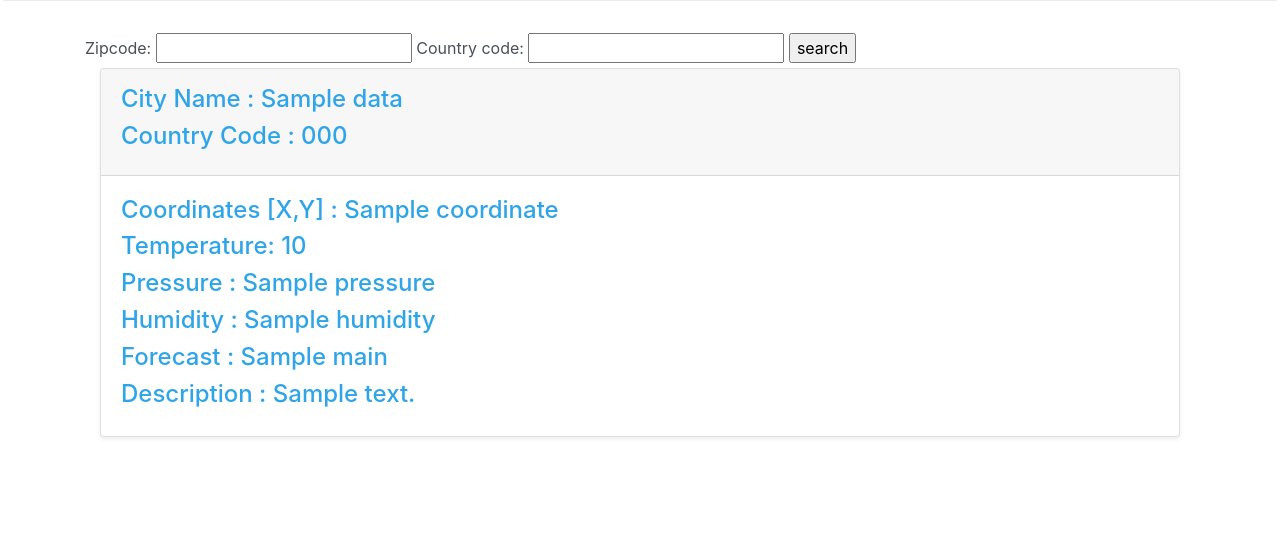
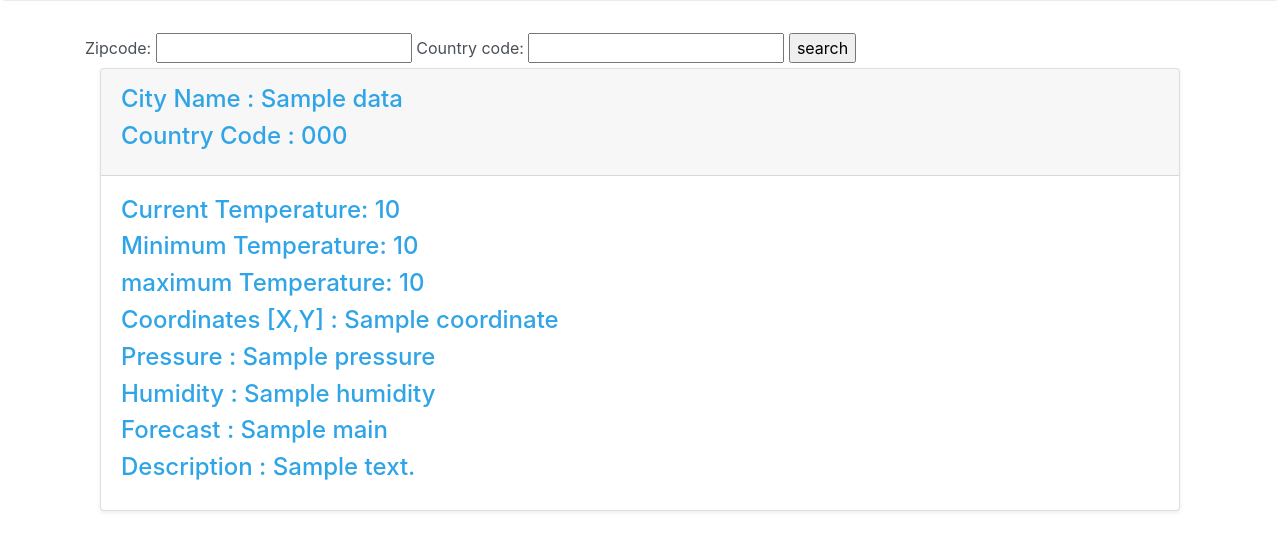
Before and after one commit to AndyHenry93/Django-weather-app, a Django app: template forecast/templates/forecast/forecast.html in a window 1280 px wide. Shown: the part 165-716 px from the top of the page. Run offline with Django 4.2, Linux system fonts and the light colour scheme; tables that the repository leaves empty hold one stand-in row (values such as "Sample post"); the template is opened without the code that fills it: values that come from a table or form of the project are taken from there, most other values are stand-ins (such as "Sample title", 1, 10 or a date in 2020); some libraries are stand-ins or nearby versions.

Commit message:
Front-end adjustments

```diff
--- a/forecast/templates/forecast/forecast.html
+++ b/forecast/templates/forecast/forecast.html
@@ -18,12 +18,14 @@
 		    <h4><span>Country Code :</span> {{data.country_code}}</h4>
           </div>
           <div class="card-body">
+        	  <h4><span>Current Temperature:</span> {{data.curr_temp}}</h4>
+            <h4><span>Minimum Temperature:</span> {{data.temp_min}}</h4>
+            <h4><span>maximum Temperature:</span> {{data.temp_max}}</h4>
             <h4><span>Coordinates [X,Y] :</span> {{data.coordinate}}</h4>
-        	<h4><span>Temperature:</span> {{data.temp}}</h4>
-        	<h4><span>Pressure :</span> {{data.pressure}} </h4>
-        	<h4><span>Humidity : </span> {{data.humidity}}</h4>
-        	<h4><span>Forecast : </span> {{data.main}}</h4>
-        	<h4><span>Description : </span> {{data.description}}</h4>
+        	  <h4><span>Pressure :</span> {{data.pressure}} </h4>
+        	  <h4><span>Humidity : </span> {{data.humidity}}</h4>
+        	  <h4><span>Forecast : </span> {{data.main}}</h4>
+        	  <h4><span>Description : </span> {{data.description}}</h4>
           </div>
         </div>
     </div>
--- a/forecast/views.py
+++ b/forecast/views.py
@@ -17,7 +17,9 @@ def forecast(request):
                 "name": str(list_data['name']),
                 "country_code": str(list_data['sys']['country']),
                 "coordinate": str(list_data['coord']['lon']) +', '+ str(list_data['coord']['lat']),
-                "temp": str(list_data['main']['temp']),
+                "curr_temp": str(list_data['main']['temp']),
+                "temp_min": str(list_data['main']['temp_min']),
+                "temp_max": str(list_data['main']['temp_max']),
                 "pressure": str(list_data['main']['pressure']),
                 "humidity": str(list_data['main']['humidity']),
                 "main": str(list_data['weather'][0]['main']),
```
